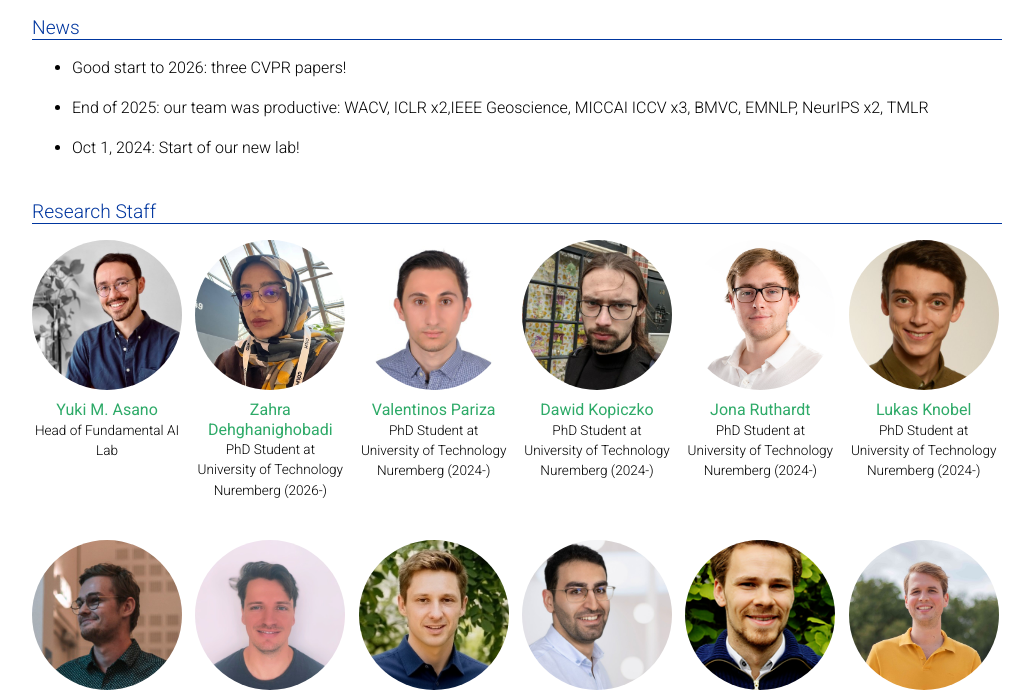
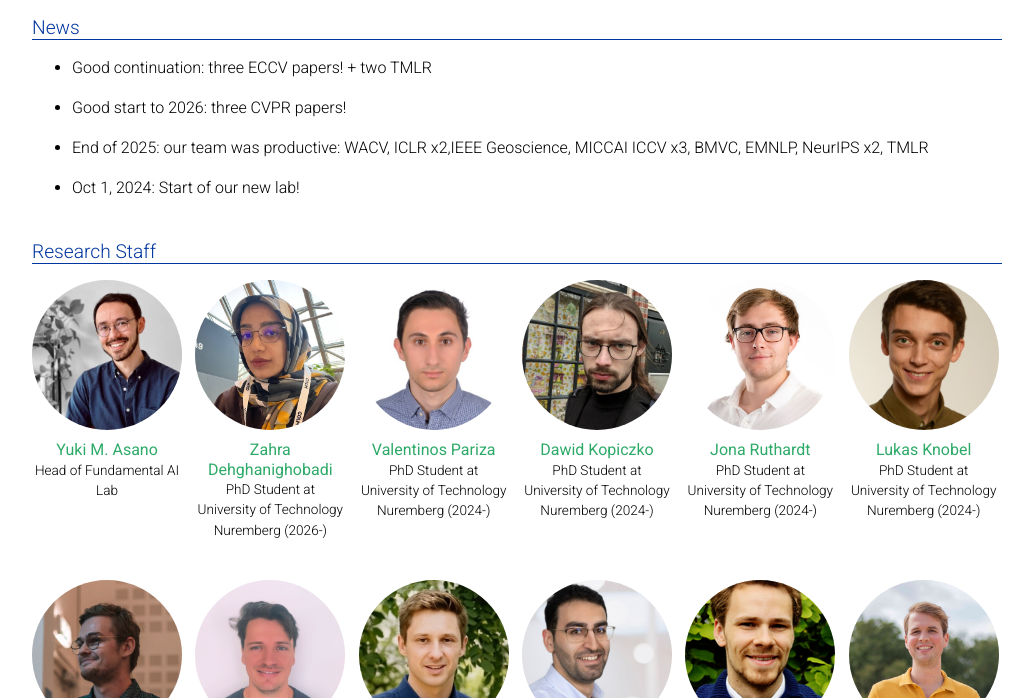
Before and after one commit to fundamentalailab/fundamentalailab.github.io, a Jekyll site: the page built from _pages/about.md, in a window 1280 px wide and 900 px high, scrolled down 520 px, cut to the strip 202-900 px from the top of the window. Shown: the whole strip, without its empty margins (123-1156 px from the left). Built offline with Jekyll 4.4.1, drawn with Linux system fonts in a browser that asks for light colours; full-size pictures stand in for the smaller copies a plugin makes; comment, search, counter and statistics services are not loaded; a style sheet for code colours, icons or effects is not loaded.

Commit message:
Update about.md

```diff
--- a/_pages/about.md
+++ b/_pages/about.md
@@ -231,6 +231,9 @@ We put the _fun_ into fundamental research.
   </ul> -->
 <!-- <h3 style="font-size: 1rem; font-weight: bolder;">Events</h3> -->
 <ul>
+  <li>Good continuation: three ECCV papers! + two TMLR</li>
+</ul>
+<ul>
   <li>Good start to 2026: three CVPR papers!</li>
 </ul>
 <ul>
```
